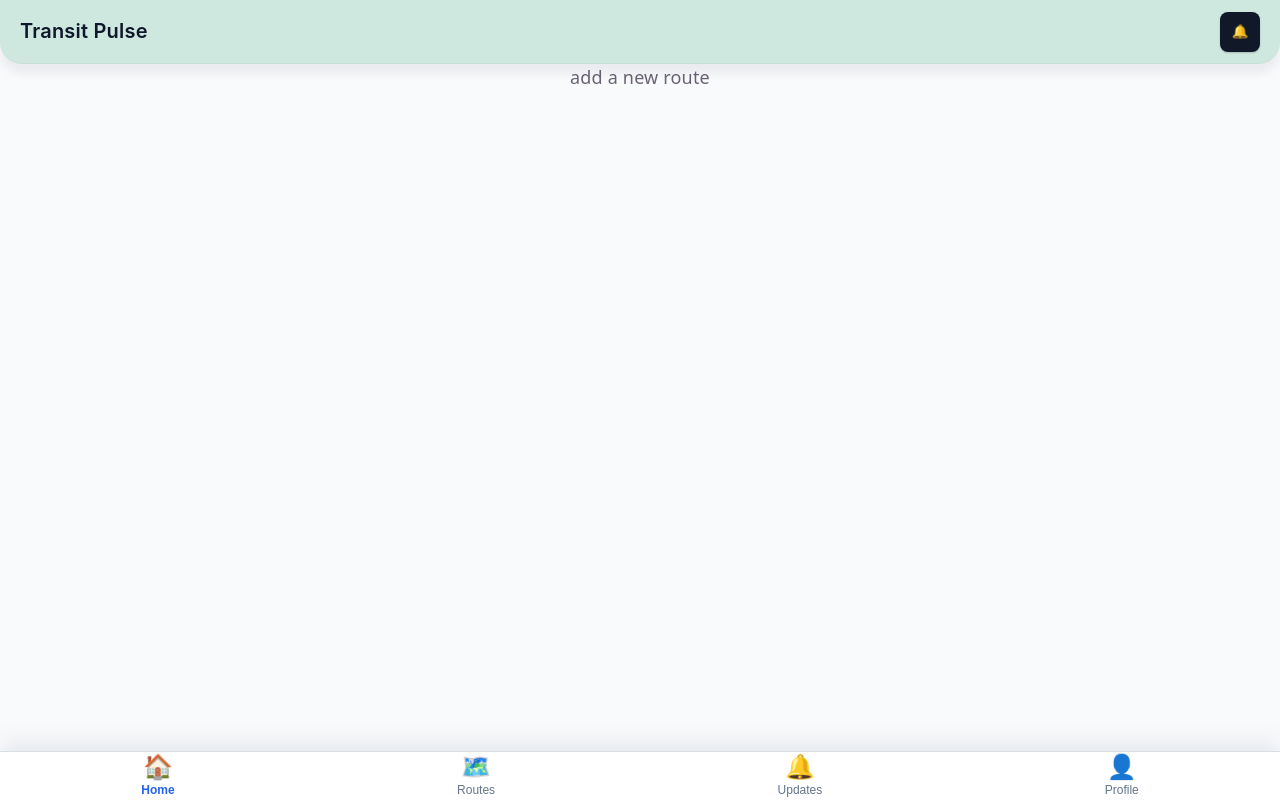
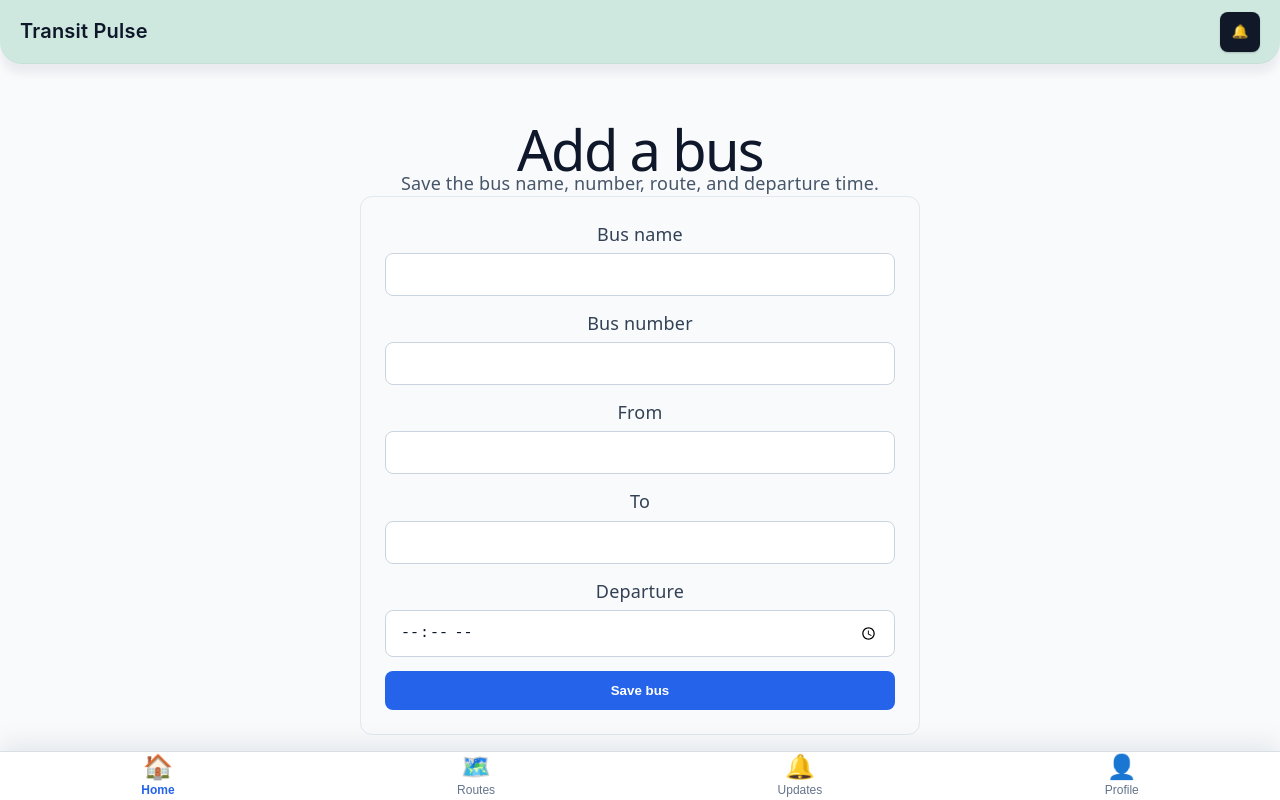
Before and after one commit to Sumit-Mashelkar/Where-is-my-Bus, a React (Vite) app in the folder frontend/: page /add-route in a window 1280 px wide. Built offline with nearby package versions, Linux system fonts and the light colour scheme.

Commit message:
feat: implement AddRoutesPage for adding new bus routes with form handling and validation

```diff
--- a/frontend/src/pages/AddRoutesPage.jsx
+++ b/frontend/src/pages/AddRoutesPage.jsx
@@ -1,12 +1,106 @@
 // contains the page for adding new bus routes
 import Hero from "../components/header";
 import Footer from "../components/footer";
+import { useState } from "react";
+
+const emptyForm = {
+    bus_name: "",
+    bus_number: "",
+    from_city: "",
+    to_city: "",
+    departure: "",
+};
+
+const fieldStyle = {
+    width: "100%",
+    boxSizing: "border-box",
+    padding: "12px 14px",
+    border: "1px solid #cbd5e1",
+    borderRadius: "8px",
+    background: "#ffffff",
+    color: "#0f172a",
+    fontSize: "15px",
+};
 
 const AddRoutesPage = () => {
+    const [form, setForm] = useState(emptyForm);
+    const [isSaving, setIsSaving] = useState(false);
+    const [errorMessage, setErrorMessage] = useState("");
+    const [successMessage, setSuccessMessage] = useState("");
+
+    const handleChange = (event) => {
+        const { name, value } = event.target;
+        setForm((currentForm) => ({ ...currentForm, [name]: value }));
+    };
+
+    const handleSubmit = async (event) => {
+        event.preventDefault();
+        setIsSaving(true);
+        setErrorMessage("");
+        setSuccessMessage("");
+
+        try {
+            const response = await fetch("http://127.0.0.1:5000/buses", {
+                method: "POST",
+                headers: { "Content-Type": "application/json" },
+                body: JSON.stringify(form),
+            });
+            const data = await response.json();
+
+            if (!response.ok) {
+                throw new Error(data.error || "Unable to save this bus.");
+            }
+
+            setSuccessMessage(`${data.bus_name} was saved.`);
+            setForm({ ...emptyForm });
+        } catch (error) {
+            setErrorMessage(error.message || "Unable to connect to the backend.");
+        } finally {
+            setIsSaving(false);
+        }
+    };
+
     return(
         <>
         <Hero />
-        <div>add a new route</div>
+        <main style={{ width: "min(92%, 560px)", margin: "40px auto 64px" }}>
+            <h1 style={{ marginBottom: "8px", color: "#0f172a" }}>Add a bus</h1>
+            <p style={{ marginTop: 0, color: "#475569" }}>Save the bus name, number, route, and departure time.</p>
+            <form
+                onSubmit={handleSubmit}
+                style={{ display: "grid", gap: "14px", padding: "24px", border: "1px solid #e2e8f0", borderRadius: "12px" }}
+            >
+                <label style={{ display: "grid", gap: "6px", color: "#334155" }}>
+                    Bus name
+                    <input name="bus_name" value={form.bus_name} onChange={handleChange} style={fieldStyle} required />
+                </label>
+                <label style={{ display: "grid", gap: "6px", color: "#334155" }}>
+                    Bus number
+                    <input name="bus_number" value={form.bus_number} onChange={handleChange} style={fieldStyle} required />
+                </label>
+                <label style={{ display: "grid", gap: "6px", color: "#334155" }}>
+                    From
+                    <input name="from_city" value={form.from_city} onChange={handleChange} style={fieldStyle} required />
+                </label>
+                <label style={{ display: "grid", gap: "6px", color: "#334155" }}>
+                    To
+                    <input name="to_city" value={form.to_city} onChange={handleChange} style={fieldStyle} required />
+                </label>
+                <label style={{ display: "grid", gap: "6px", color: "#334155" }}>
+                    Departure
+                    <input type="time" name="departure" value={form.departure} onChange={handleChange} style={fieldStyle} required />
+                </label>
+                <button
+                    type="submit"
+                    disabled={isSaving}
+                    style={{ padding: "12px 14px", border: 0, borderRadius: "8px", background: "#2563eb", color: "#ffffff", fontWeight: 700, cursor: isSaving ? "wait" : "pointer" }}
+                >
+                    {isSaving ? "Saving..." : "Save bus"}
+                </button>
+                {errorMessage && <p role="alert" style={{ margin: 0, color: "#b91c1c" }}>{errorMessage}</p>}
+                {successMessage && <p role="status" style={{ margin: 0, color: "#15803d" }}>{successMessage}</p>}
+            </form>
+        </main>
         <Footer />
         </>
     )
```
